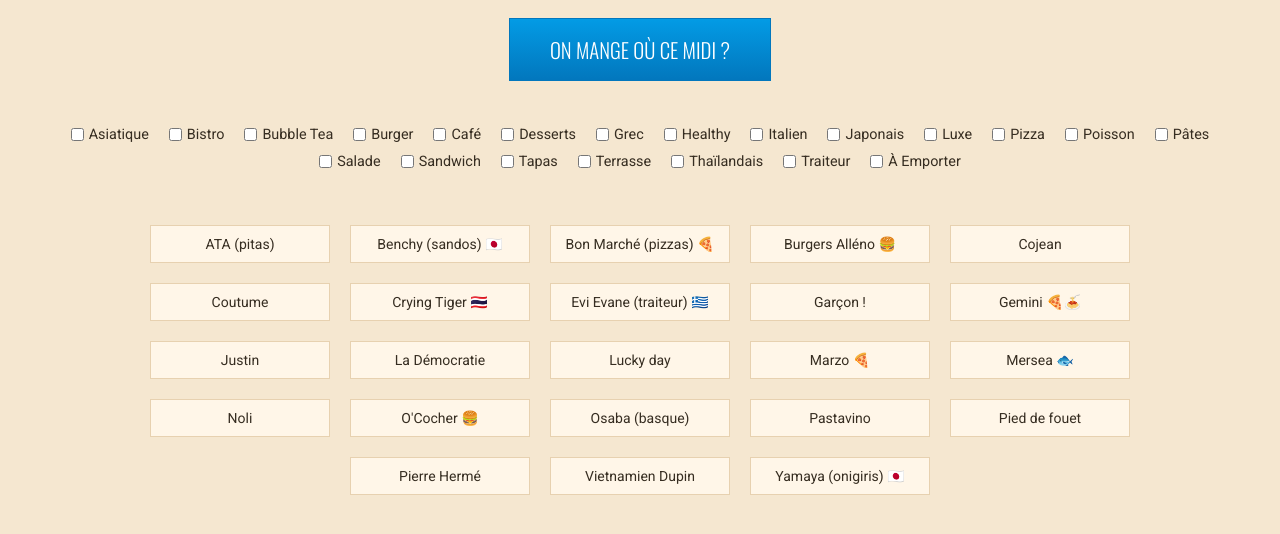
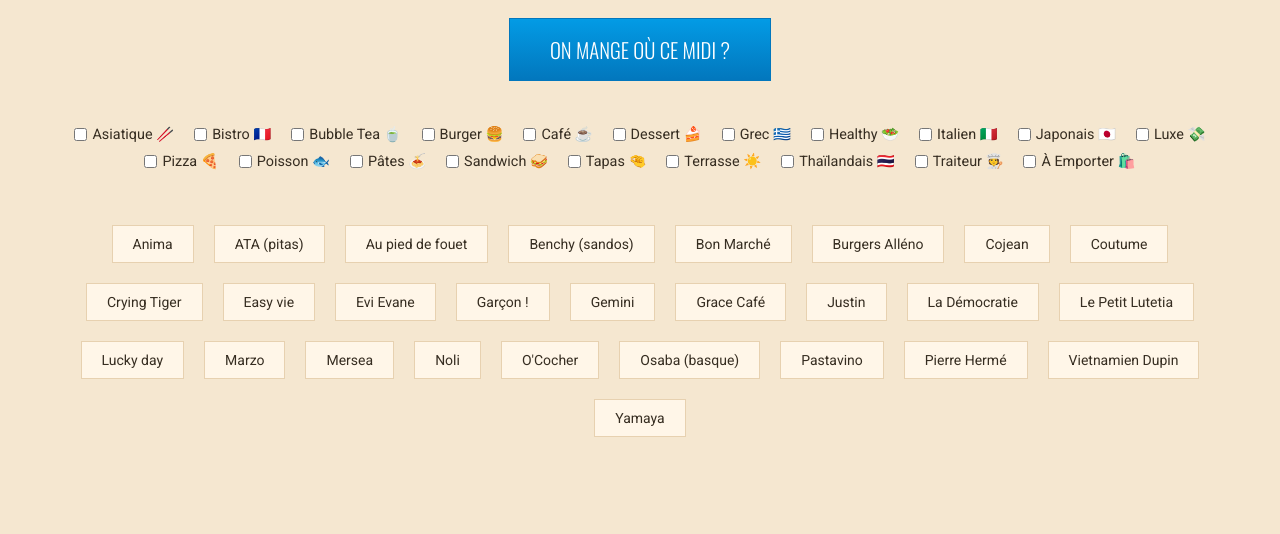
Before and after one commit to MarcMalignan/place-picker, a plain HTML site: page index.html in a window 1280 px wide. Shown: the part 112-646 px from the top of the page. Drawn offline with nearby package versions, Linux system fonts and the light colour scheme.

Commit message:
add links + update tags

```diff
--- a/main.js
+++ b/main.js
@@ -6,8 +6,8 @@
     const response = await fetch("./places.json");
     places = await response.json();
     places.sort((a, b) => {
-      if (a.name < b.name) return -1;
-      if (a.name > b.name) return 1;
+      if (a.name.toLowerCase() < b.name.toLowerCase()) return -1;
+      if (a.name.toLowerCase() > b.name.toLowerCase()) return 1;
       return 0;
     });
   } catch (error) {
@@ -18,32 +18,31 @@
 
 const select = (places) => {
   const index = getRandomInt(places.length);
-  document
-    .querySelectorAll(".card.selected")
-    .forEach((card) => card.classList.remove("selected"));
+  document.querySelectorAll(".card.selected").forEach((card) => card.classList.remove("selected"));
   document.querySelectorAll(".card")[index].classList.add("selected");
 };
 
 const renderCards = (places, filters = []) => {
   let html = ``;
   const filteredPlaces = places.filter(
-    (place) =>
-      !filters.length || place.types.some((type) => filters.includes(type))
+    (place) => !filters.length || place.types.some((type) => filters.includes(type))
   );
 
   filteredPlaces.forEach((place) => {
     html += `
       <div class="card-container">
-        <div class="card">${place.name}</div>
+        <a href="${place.link}" target="_blank">
+          <div class="card">
+            ${place.name}
+            </div>
+        </a>
       </div>`;
   });
   document.getElementById("cards").innerHTML = html;
 
   const selectButton = document.getElementById("select");
   selectButton.outerHTML = selectButton.outerHTML; // remove events
-  document
-    .getElementById("select")
-    .addEventListener("click", () => select(filteredPlaces));
+  document.getElementById("select").addEventListener("click", () => select(filteredPlaces));
 };
 
 const renderFilters = (places, addFilter, removeFilter) => {
--- a/places.json
+++ b/places.json
@@ -1,25 +1,137 @@
 [
-  { "name": "ATA (pitas)", "types": ["sandwich", "à emporter"] },
-  { "name": "Benchy (sandos) 🇯🇵", "types": ["asiatique", "japonais", "sandwich", "à emporter"] },
-  { "name": "Bon Marché (pizzas) 🍕", "types": ["italien", "pizza"] },
-  { "name": "Burgers Alléno 🍔", "types": ["burger", "terrasse"] },
-  { "name": "Cojean", "types": ["salade", "sandwich", "healthy", "à emporter"] },
-  { "name": "Coutume", "types": ["café", "healthy"] },
-  { "name": "Crying Tiger 🇹🇭", "types": ["asiatique", "thaïlandais"] },
-  { "name": "Garçon !", "types": ["bistro"] },
-  { "name": "Gemini 🍕🍝", "types": ["italien", "pâtes", "pizza"] },
-  { "name": "Evi Evane (traiteur) 🇬🇷", "types": ["grec", "traiteur", "à emporter"] },
-  { "name": "Justin", "types": ["sandwich", "à emporter"] },
-  { "name": "La Démocratie", "types": ["bistro", "luxe"] },
-  { "name": "Lucky day", "types": ["asiatique", "bubble tea"] },
-  { "name": "Marzo 🍕", "types": ["italien", "pizza"] },
-  { "name": "Mersea 🐟", "types": ["bistro", "poisson"] },
-  { "name": "Noli", "types": ["asiatique", "bubble tea"] },
-  { "name": "O'Cocher 🍔", "types": ["bistro", "burger"] },
-  { "name": "Osaba (basque)", "types": ["tapas"] },
-  { "name": "Pastavino", "types": ["italien", "pâtes", "sandwich", "traiteur", "à emporter"] },
-  { "name": "Pied de fouet", "types": ["bistro"] },
-  { "name": "Pierre Hermé", "types": ["luxe", "desserts"] },
-  { "name": "Vietnamien Dupin", "types": ["asiatique"] },
-  { "name": "Yamaya (onigiris) 🇯🇵", "types": ["asiatique", "japonais"] }
+  {
+    "name": "Anima",
+    "link": "https://goo.gl/maps/6hFkbSxE3fJVqexc8",
+    "types": ["italien 🇮🇹", "pizza 🍕", "pâtes 🍝", "terrasse ☀️"]
+  },
+  {
+    "name": "ATA (pitas)",
+    "link": "https://goo.gl/maps/fuSvj18aeKzQB3PTA",
+    "types": ["sandwich 🥪", "à emporter 🛍️"]
+  },
+  {
+    "name": "Au pied de fouet",
+    "link": "https://goo.gl/maps/8xwuHpJSCLXG1xSf8",
+    "types": ["bistro 🇫🇷", "terrasse ☀️"]
+  },
+  {
+    "name": "Benchy (sandos)",
+    "link": "https://goo.gl/maps/pGt4hFgbvXAgT9D39",
+    "types": ["asiatique 🥢", "japonais 🇯🇵", "sandwich 🥪", "à emporter 🛍️"]
+  },
+  {
+    "name": "Bon Marché",
+    "link": "https://goo.gl/maps/shsuZ2d9oF4BjZ4L6",
+    "types": ["italien 🇮🇹", "pizza 🍕", "sandwich 🥪", "à emporter 🛍️"]
+  },
+  {
+    "name": "Burgers Alléno",
+    "link": "https://goo.gl/maps/uzhK1uX6Lyquv5rL6",
+    "types": ["burger 🍔", "terrasse ☀️"]
+  },
+  {
+    "name": "Cojean",
+    "link": "https://g.page/cojean-raspail",
+    "types": ["sandwich 🥪", "healthy 🥗", "à emporter 🛍️"]
+  },
+  {
+    "name": "Coutume",
+    "link": "https://g.page/coutumebabylone",
+    "types": ["café ☕", "healthy 🥗"]
+  },
+  {
+    "name": "Crying Tiger",
+    "link": "https://goo.gl/maps/72o1yof1Ex8GeBbJ6",
+    "types": ["asiatique 🥢", "thaïlandais 🇹🇭", "terrasse ☀️"]
+  },
+  {
+    "name": "Easy vie",
+    "link": "https://g.page/easy-vie",
+    "types": ["asiatique 🥢", "traiteur 🧑‍🍳", "bubble tea 🍵"]
+  },
+  {
+    "name": "Garçon !",
+    "link": "https://g.page/garcon_restaurant",
+    "types": ["bistro 🇫🇷", "terrasse ☀️"]
+  },
+  {
+    "name": "Grace Café",
+    "link": "https://goo.gl/maps/46fawDyDE7mehTFe6",
+    "types": ["café ☕", "dessert 🍰", "terrasse ☀️"]
+  },
+  {
+    "name": "Gemini",
+    "link": "https://goo.gl/maps/NL1cftnorBQCjNyu6",
+    "types": ["italien 🇮🇹", "pâtes 🍝", "pizza 🍕", "terrasse ☀️"]
+  },
+  {
+    "name": "Evi Evane",
+    "link": "https://goo.gl/maps/bBAzXzjGLhH7fWG46",
+    "types": ["grec 🇬🇷", "traiteur 🧑‍🍳", "à emporter 🛍️"]
+  },
+  {
+    "name": "Justin",
+    "link": "https://goo.gl/maps/NGaEzTjDuUfeVy3X8",
+    "types": ["sandwich 🥪", "à emporter 🛍️"]
+  },
+  {
+    "name": "La Démocratie",
+    "link": "https://g.page/lademocratierestaurant",
+    "types": ["bistro 🇫🇷", "luxe 💸"]
+  },
+  {
+    "name": "Le Petit Lutetia",
+    "link": "https://goo.gl/maps/dcGhfcCazRb1aYtR9",
+    "types": ["bistro 🇫🇷", "luxe 💸", "terrasse ☀️"]
+  },
+  {
+    "name": "Lucky day",
+    "link": "https://goo.gl/maps/3tJQBCuAKdcypUPx9",
+    "types": ["asiatique 🥢", "thaïlandais 🇹🇭", "bubble tea 🍵"]
+  },
+  {
+    "name": "Marzo",
+    "link": "https://goo.gl/maps/vJqsbvpuNmpJiHrJ6",
+    "types": ["italien 🇮🇹", "pizza 🍕"]
+  },
+  {
+    "name": "Mersea",
+    "link": "https://g.page/mersea-beaupassage",
+    "types": ["bistro 🇫🇷", "poisson 🐟", "terrasse ☀️"]
+  },
+  {
+    "name": "Noli",
+    "link": "https://goo.gl/maps/xLC15e9V1JSwdB9n8",
+    "types": ["asiatique 🥢", "bubble tea 🍵"]
+  },
+  {
+    "name": "O'Cocher",
+    "link": "https://g.page/OCocher75007",
+    "types": ["bistro 🇫🇷", "burger 🍔"]
+  },
+  {
+    "name": "Osaba (basque)",
+    "link": "https://goo.gl/maps/8XuCE6V1pvtnuFiz6",
+    "types": ["tapas 🤏", "terrasse ☀️"]
+  },
+  {
+    "name": "Pastavino",
+    "link": "https://goo.gl/maps/GDANuHG5ft5MUw6t9",
+    "types": ["italien 🇮🇹", "pâtes 🍝", "sandwich 🥪", "traiteur 🧑‍🍳", "à emporter 🛍️"]
+  },
+  {
+    "name": "Pierre Hermé",
+    "link": "https://goo.gl/maps/hmxCeVJzKZXxXfFB7",
+    "types": ["luxe 💸", "dessert 🍰", "terrasse ☀️"]
+  },
+  {
+    "name": "Vietnamien Dupin",
+    "link": "https://goo.gl/maps/BiAR8kCz2VgSXDAm7",
+    "types": ["asiatique 🥢"]
+  },
+  {
+    "name": "Yamaya",
+    "link": "https://g.page/yamayaparis?share",
+    "types": ["asiatique 🥢", "japonais 🇯🇵", "à emporter 🛍️"]
+  }
 ]
--- a/style.css
+++ b/style.css
@@ -56,13 +56,12 @@
 }
 
 .card-container {
-  width: 200px;
   padding: 10px;
 }
 
 .card {
   width: 100%;
-  padding: 10px;
+  padding: 10px 20px;
   border: 1px solid var(--color-tan);
   text-align: center;
   background: var(--color-tan-light);
@@ -71,6 +70,11 @@
   background: linear-gradient(var(--color-success-light), var(--color-success));
   border-color: var(--color-success);
   color: white;
+}
+
+.card-container a {
+  text-decoration: none;
+  color: inherit;
 }
 
 #filters {
```
Also changed, not shown: 1 other file.
